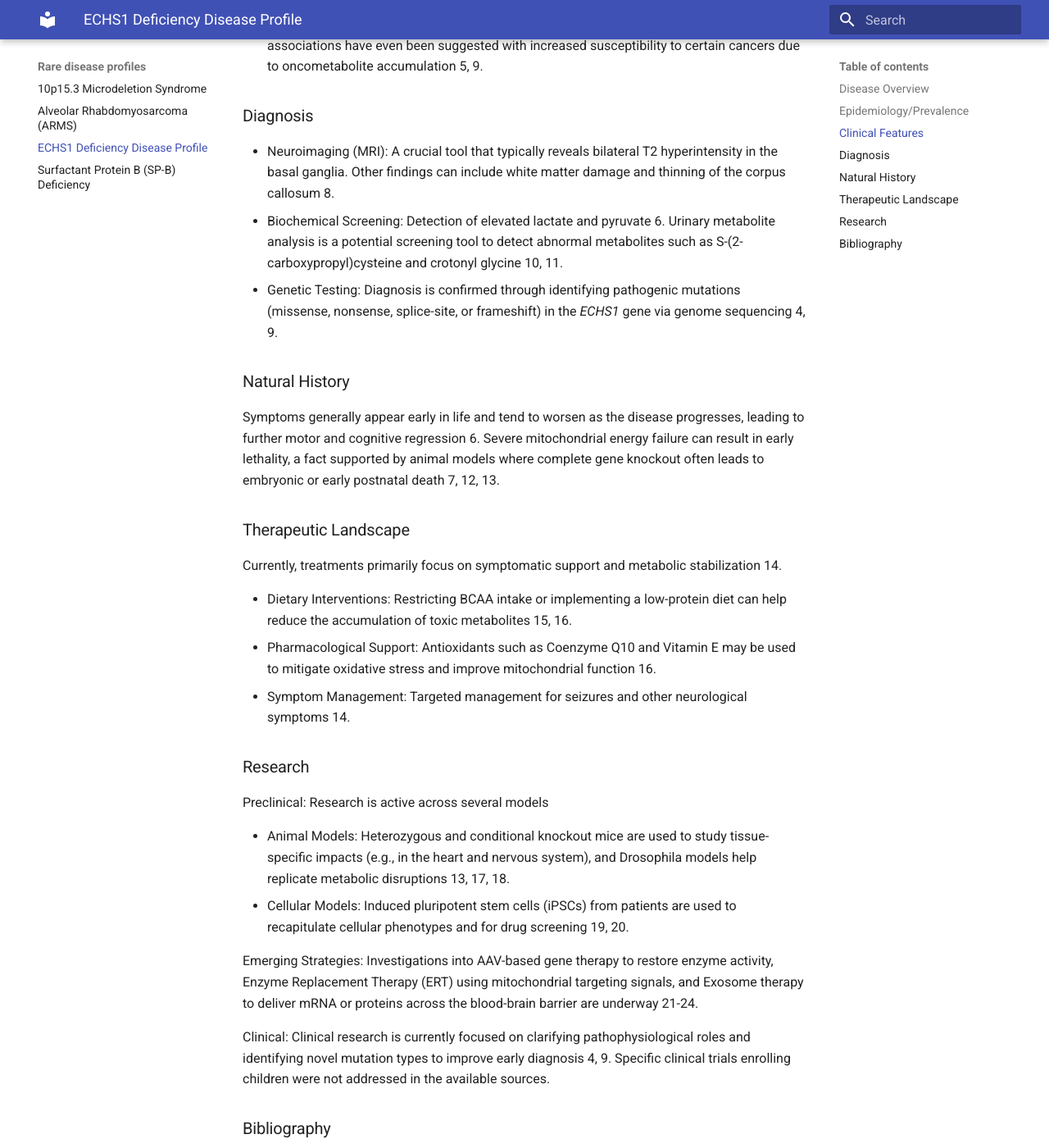
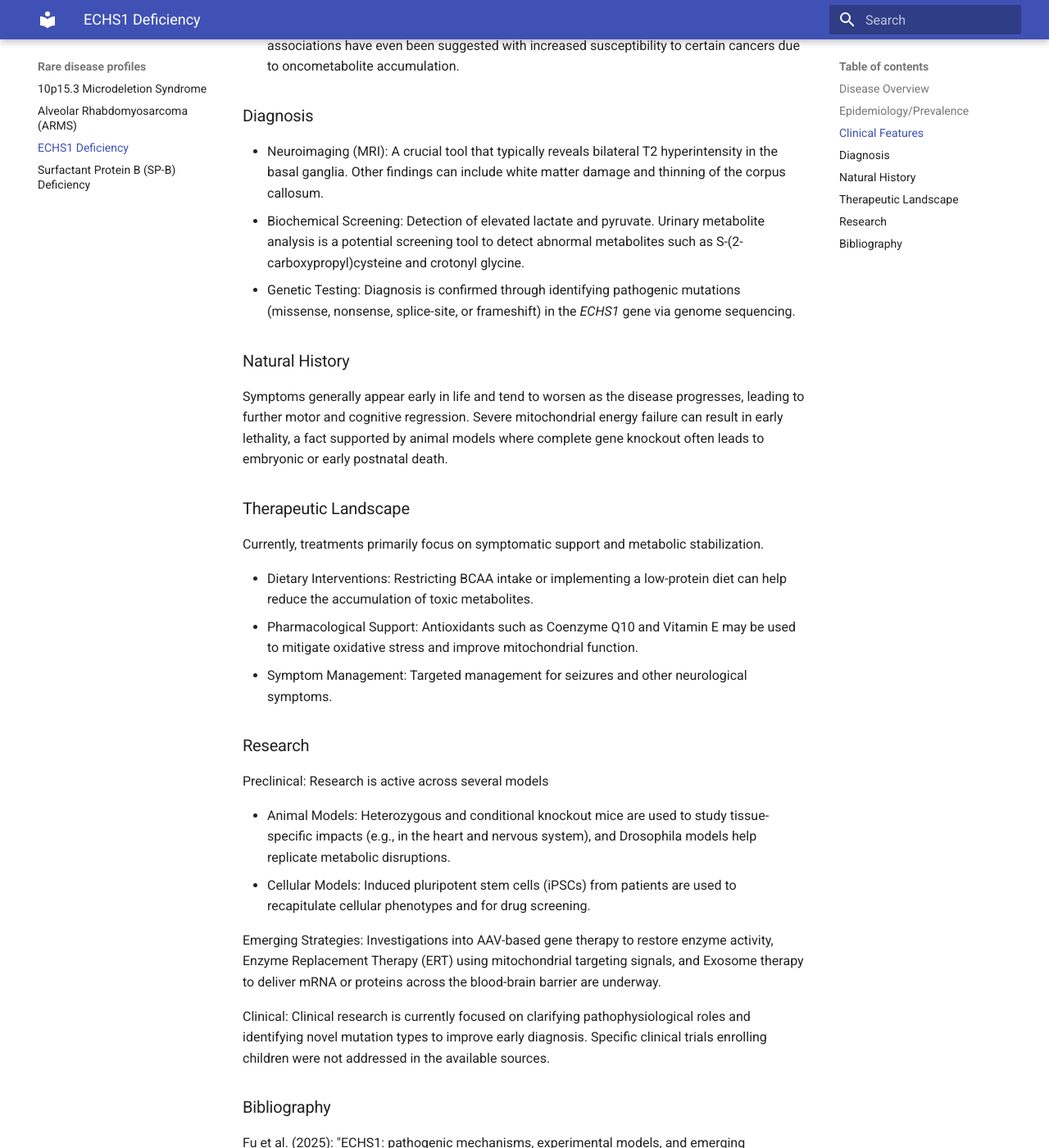
Before and after one commit to NaomiStamler/rare-diseases, an MkDocs documentation site: the page built from docs/rare-disease-profiles/ECHS1.md, in a window 1280 px wide and 1400 px high, scrolled down 862 px. Shown: the whole window at 82% size. Built offline with MkDocs 1.6.1 and Material for MkDocs 9.7.7, drawn with Linux system fonts in a browser that asks for light colours; some of the changed text lies outside the part shown.

Commit message:
Update ECHS1.md

```diff
--- a/docs/rare-disease-profiles/ECHS1.md
+++ b/docs/rare-disease-profiles/ECHS1.md
@@ -1,50 +1,50 @@
-# **ECHS1 Deficiency Disease Profile**
+# **ECHS1 Deficiency**
 
 ### Disease Overview
 
-ECHS1 (short-chain enoyl-CoA hydratase 1\) deficiency is a rare mitochondrial disorder caused by mutations in the *ECHS1* gene located on chromosome 10q26.3 1, 2\. This gene encodes a mitochondrial matrix enzyme essential for fatty acid β-oxidation and branched-chain amino acid (BCAA) metabolism, specifically the degradation of valine 1-3. Mutations typically lead to reduced or absent enzyme activity, causing mitochondrial dysfunction, energy failure in high-demand tissues, and the accumulation of toxic metabolic intermediates 2, 4, 5\.
+ECHS1 (short-chain enoyl-CoA hydratase) deficiency is a rare mitochondrial disorder caused by mutations in the *ECHS1* gene located on chromosome 10q26.3. This gene encodes a mitochondrial matrix enzyme essential for fatty acid β-oxidation and branched-chain amino acid (BCAA) metabolism, specifically the degradation of valine 1-3. Mutations typically lead to reduced or absent enzyme activity, causing mitochondrial dysfunction, energy failure in high-demand tissues, and the accumulation of toxic metabolic intermediates.
 
 ### Epidemiology/Prevalence
 
-The exact prevalence is not addressed in available sources, though it is characterized broadly as a rare metabolic and neurodegenerative disorder 2\.
+The exact prevalence is not addressed in available sources, though it is characterized broadly as a rare metabolic and neurodegenerative disorder.
 
 ### Clinical Features
 
-The clinical presentation is highly heterogeneous but typically begins in the neonatal or early infancy period 6\. Key manifestations include:
+The clinical presentation is highly heterogeneous but typically begins in the neonatal or early infancy period. Key manifestations include:
 
-- Neurological: Hypotonia, delayed motor development, seizures, dystonia, and neurodevelopmental regression 6, 7\.
-- Leigh Syndrome: Many patients present with Leigh syndrome, characterized by early-onset encephalopathy and bilateral basal ganglia lesions 1, 7\.
-- Metabolic: Significant abnormalities such as lactic acidosis and elevated pyruvate levels in blood and cerebrospinal fluid 6, 7\.
-- Systemic: Potential for cardiomyopathy, optic atrophy, and movement disorders 8, 9\. Some associations have even been suggested with increased susceptibility to certain cancers due to oncometabolite accumulation 5, 9\.
+- Neurological: Hypotonia, delayed motor development, seizures, dystonia, and neurodevelopmental regression.
+- Leigh Syndrome: Many patients present with Leigh syndrome, characterized by early-onset encephalopathy and bilateral basal ganglia lesions.
+- Metabolic: Significant abnormalities such as lactic acidosis and elevated pyruvate levels in blood and cerebrospinal fluid.
+- Systemic: Potential for cardiomyopathy, optic atrophy, and movement disorders. Some associations have even been suggested with increased susceptibility to certain cancers due to oncometabolite accumulation.
 
 ### Diagnosis
 
-- Neuroimaging (MRI): A crucial tool that typically reveals bilateral T2 hyperintensity in the basal ganglia. Other findings can include white matter damage and thinning of the corpus callosum 8\.
-- Biochemical Screening: Detection of elevated lactate and pyruvate 6\. Urinary metabolite analysis is a potential screening tool to detect abnormal metabolites such as S-(2-carboxypropyl)cysteine and crotonyl glycine 10, 11\.
-- Genetic Testing: Diagnosis is confirmed through identifying pathogenic mutations (missense, nonsense, splice-site, or frameshift) in the *ECHS1* gene via genome sequencing 4, 9\.
+- Neuroimaging (MRI): A crucial tool that typically reveals bilateral T2 hyperintensity in the basal ganglia. Other findings can include white matter damage and thinning of the corpus callosum.
+- Biochemical Screening: Detection of elevated lactate and pyruvate. Urinary metabolite analysis is a potential screening tool to detect abnormal metabolites such as S-(2-carboxypropyl)cysteine and crotonyl glycine.
+- Genetic Testing: Diagnosis is confirmed through identifying pathogenic mutations (missense, nonsense, splice-site, or frameshift) in the *ECHS1* gene via genome sequencing.
 
 ### Natural History
 
-Symptoms generally appear early in life and tend to worsen as the disease progresses, leading to further motor and cognitive regression 6\. Severe mitochondrial energy failure can result in early lethality, a fact supported by animal models where complete gene knockout often leads to embryonic or early postnatal death 7, 12, 13\.
+Symptoms generally appear early in life and tend to worsen as the disease progresses, leading to further motor and cognitive regression. Severe mitochondrial energy failure can result in early lethality, a fact supported by animal models where complete gene knockout often leads to embryonic or early postnatal death.
 
 ### Therapeutic Landscape
 
-Currently, treatments primarily focus on symptomatic support and metabolic stabilization 14\.
+Currently, treatments primarily focus on symptomatic support and metabolic stabilization.
 
-- Dietary Interventions: Restricting BCAA intake or implementing a low-protein diet can help reduce the accumulation of toxic metabolites 15, 16\.
-- Pharmacological Support: Antioxidants such as Coenzyme Q10 and Vitamin E may be used to mitigate oxidative stress and improve mitochondrial function 16\.
-- Symptom Management: Targeted management for seizures and other neurological symptoms 14\.
+- Dietary Interventions: Restricting BCAA intake or implementing a low-protein diet can help reduce the accumulation of toxic metabolites.
+- Pharmacological Support: Antioxidants such as Coenzyme Q10 and Vitamin E may be used to mitigate oxidative stress and improve mitochondrial function.
+- Symptom Management: Targeted management for seizures and other neurological symptoms.
 
 ### Research
 
 Preclinical: Research is active across several models
 
-- Animal Models: Heterozygous and conditional knockout mice are used to study tissue-specific impacts (e.g., in the heart and nervous system), and Drosophila models help replicate metabolic disruptions 13, 17, 18\.
-- Cellular Models: Induced pluripotent stem cells (iPSCs) from patients are used to recapitulate cellular phenotypes and for drug screening 19, 20\.
+- Animal Models: Heterozygous and conditional knockout mice are used to study tissue-specific impacts (e.g., in the heart and nervous system), and Drosophila models help replicate metabolic disruptions.
+- Cellular Models: Induced pluripotent stem cells (iPSCs) from patients are used to recapitulate cellular phenotypes and for drug screening.
 
-Emerging Strategies: Investigations into AAV-based gene therapy to restore enzyme activity, Enzyme Replacement Therapy (ERT) using mitochondrial targeting signals, and Exosome therapy to deliver mRNA or proteins across the blood-brain barrier are underway 21-24.
+Emerging Strategies: Investigations into AAV-based gene therapy to restore enzyme activity, Enzyme Replacement Therapy (ERT) using mitochondrial targeting signals, and Exosome therapy to deliver mRNA or proteins across the blood-brain barrier are underway.
 
-Clinical: Clinical research is currently focused on clarifying pathophysiological roles and identifying novel mutation types to improve early diagnosis 4, 9\. Specific clinical trials enrolling children were not addressed in the available sources.
+Clinical: Clinical research is currently focused on clarifying pathophysiological roles and identifying novel mutation types to improve early diagnosis. Specific clinical trials enrolling children were not addressed in the available sources.
 
 ### Bibliography
 
```
